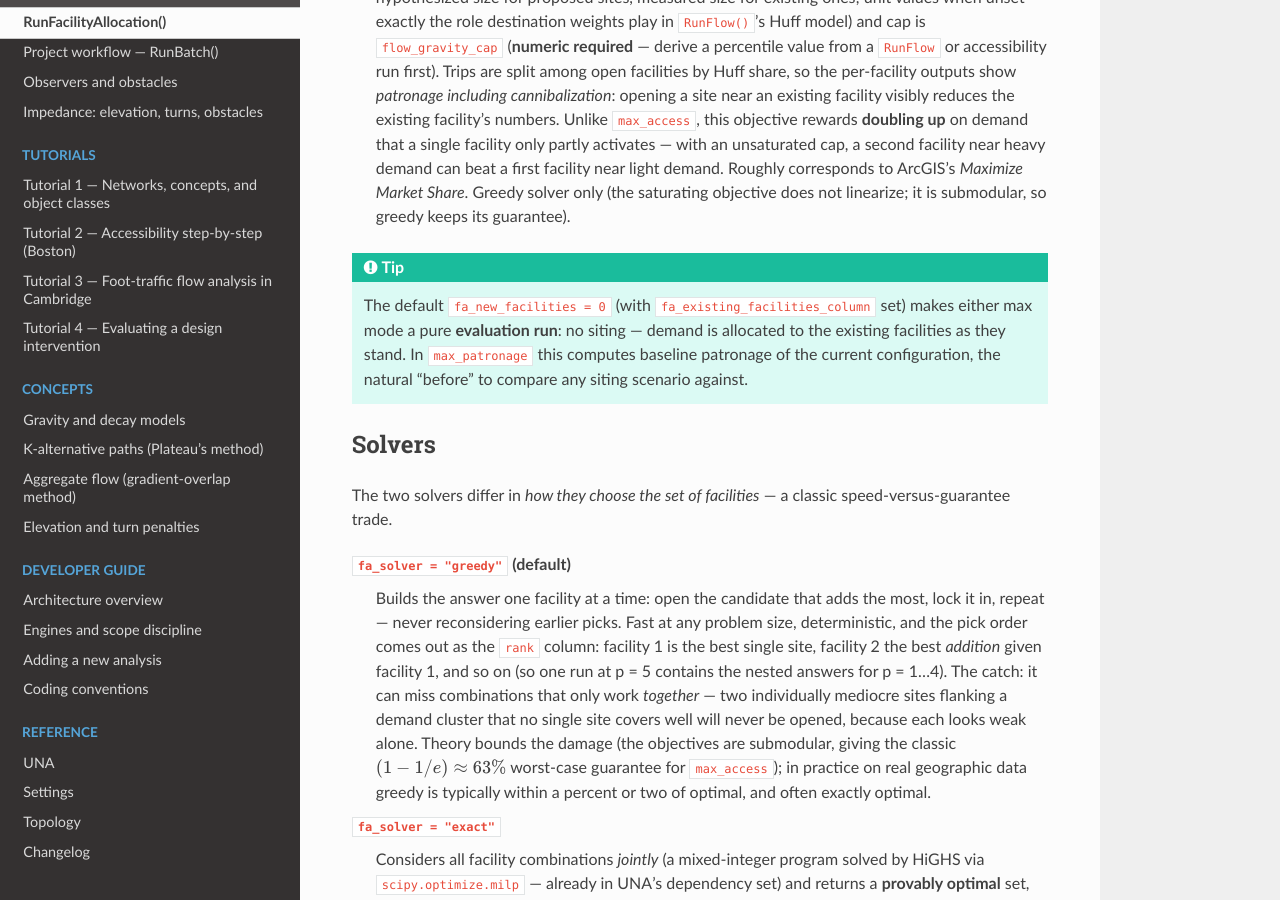
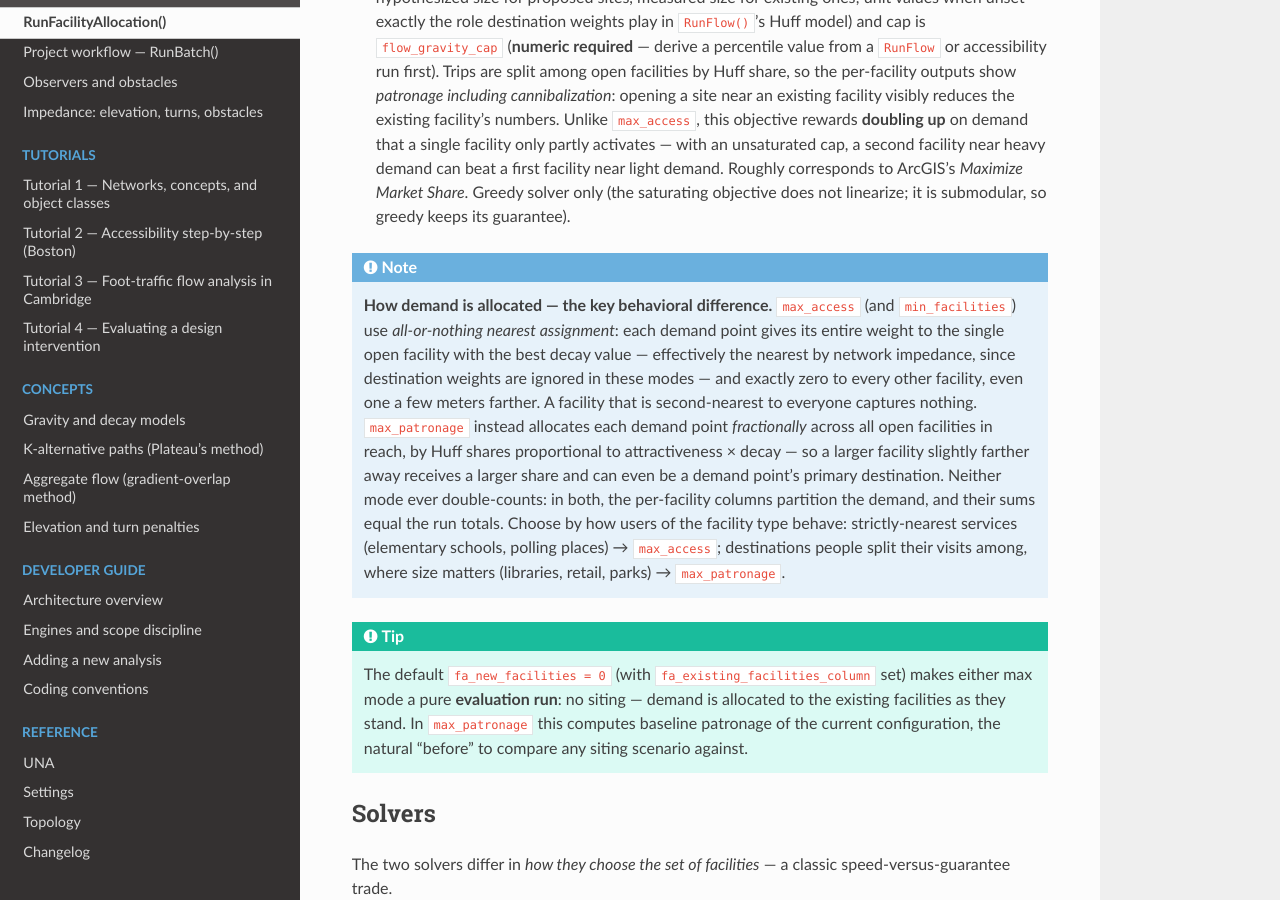
Before and after one commit to City-Form-Lab/urban_network_analysis, a Sphinx documentation site: the page built from docs/user_guide/run_facility_allocation.rst, in a window 1280 px wide and 900 px high, scrolled down 1593 px. Built offline with Sphinx 7.4.7 and the Read the Docs theme 3.1.0, drawn with Linux system fonts in a browser that asks for light colours.

Commit message:
Docs: allocation-rule note — max_access all-or-nothing nearest assignment vs max_patronage Huff split; behavioral guidance on choosing

```diff
--- a/docs/user_guide/run_facility_allocation.rst
+++ b/docs/user_guide/run_facility_allocation.rst
@@ -101,6 +101,27 @@ Problem types
     Greedy solver only (the saturating objective does not linearize;
     it is submodular, so greedy keeps its guarantee).
 
+
+.. note::
+
+   **How demand is allocated — the key behavioral difference.**
+   ``max_access`` (and ``min_facilities``) use *all-or-nothing nearest
+   assignment*: each demand point gives its entire weight to the single
+   open facility with the best decay value — effectively the nearest by
+   network impedance, since destination weights are ignored in these
+   modes — and exactly zero to every other facility, even one a few
+   meters farther. A facility that is second-nearest to everyone
+   captures nothing. ``max_patronage`` instead allocates each demand
+   point *fractionally* across all open facilities in reach, by Huff
+   shares proportional to attractiveness × decay — so a larger
+   facility slightly farther away receives a larger share and can even
+   be a demand point's primary destination. Neither mode ever
+   double-counts: in both, the per-facility columns partition the
+   demand, and their sums equal the run totals. Choose by how users of
+   the facility type behave: strictly-nearest services (elementary
+   schools, polling places) → ``max_access``; destinations people
+   split their visits among, where size matters (libraries, retail,
+   parks) → ``max_patronage``.
 
 .. tip::
 
```
